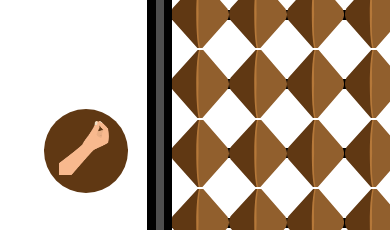
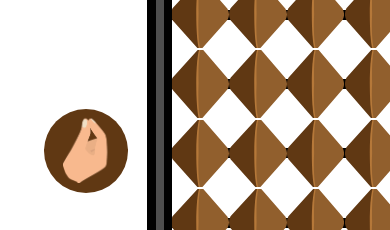
Before and after one commit to cyproto/abacus, a React (Create React App) app: page / in a window 390 px wide. Shown: the part 614-844 px from the top of the page. Built offline with nearby package versions, Linux system fonts and the light colour scheme.

Commit message:
Replace clear hand image with a cropped one.

```diff
--- a/src/App.js
+++ b/src/App.js
@@ -1,5 +1,5 @@
 import React, { Component } from 'react';
-import InvertedItalianHand from './1599230976526.png';
+import InvertedItalianHand from './1599403601116.png';
 import './App.scss';
 
 //@Components
@@ -68,14 +68,14 @@ class App extends Component {
 
     clearButton[0].disabled = true;
     clearButtonIcon[0].disabled = true;
-    invertedItalianHand[0].style.height = '220px';
+    invertedItalianHand[0].style.height = '158px';
     invertedItalianHand[0].style.opacity = '1';
     invertedItalianHand[0].style.visibility = 'visible';
     invertedItalianHand[0].style.transition = '1s linear, height 0s, visibility 0s';
     if (window.outerWidth < 630) {
-      invertedItalianHand[0].style.transform = 'translateX(-560px)';
+      invertedItalianHand[0].style.transform = 'translateX(-590px)';
     } else {
-      invertedItalianHand[0].style.transform = 'translateX(-675px)';
+      invertedItalianHand[0].style.transform = 'translateX(-700px)';
     }
 
     setTimeout(function () {
--- a/src/App.scss
+++ b/src/App.scss
@@ -284,10 +284,10 @@ header {
 
 .trash-icon {
   position: relative;
-  top: -5px;
-  left: -20px;
-  height: 35px;
-  width: 47px;
+  top: -3px;
+  left: -5px;
+  height: 28px;
+  width: 35px;
 }
 
 .inverted-italian-hand {
@@ -297,8 +297,8 @@ header {
   background-position: top center;
   overflow: hidden;
   height: 0px;
-  width: 400px;
-  top: -40px;
+  width: 204px;
+  top: -30px;
   right: -200px;
 }
 
@@ -491,9 +491,9 @@ header {
   }
   .trash-icon {
     position: relative;
-    top: -5px;
-    left: -25px;
-    height: 35px;
-    width: 50px;
+    top: -3px;
+    left: -6px;
+    height: 28px;
+    width: 35px;
   }
 }
--- a/src/components/Pannel.jsx
+++ b/src/components/Pannel.jsx
@@ -1,6 +1,6 @@
 import React, { Component } from 'react';
 import { FaTrash } from 'react-icons/fa';
-import InvertedItalianHand from '../1599230976526.png';
+import InvertedItalianHand from '../1599403601116.png';
 
 class Panel extends Component {
   render() {
```
Also changed, not shown: src/1599230976526.png (deleted), src/1599403601116.png (added).
